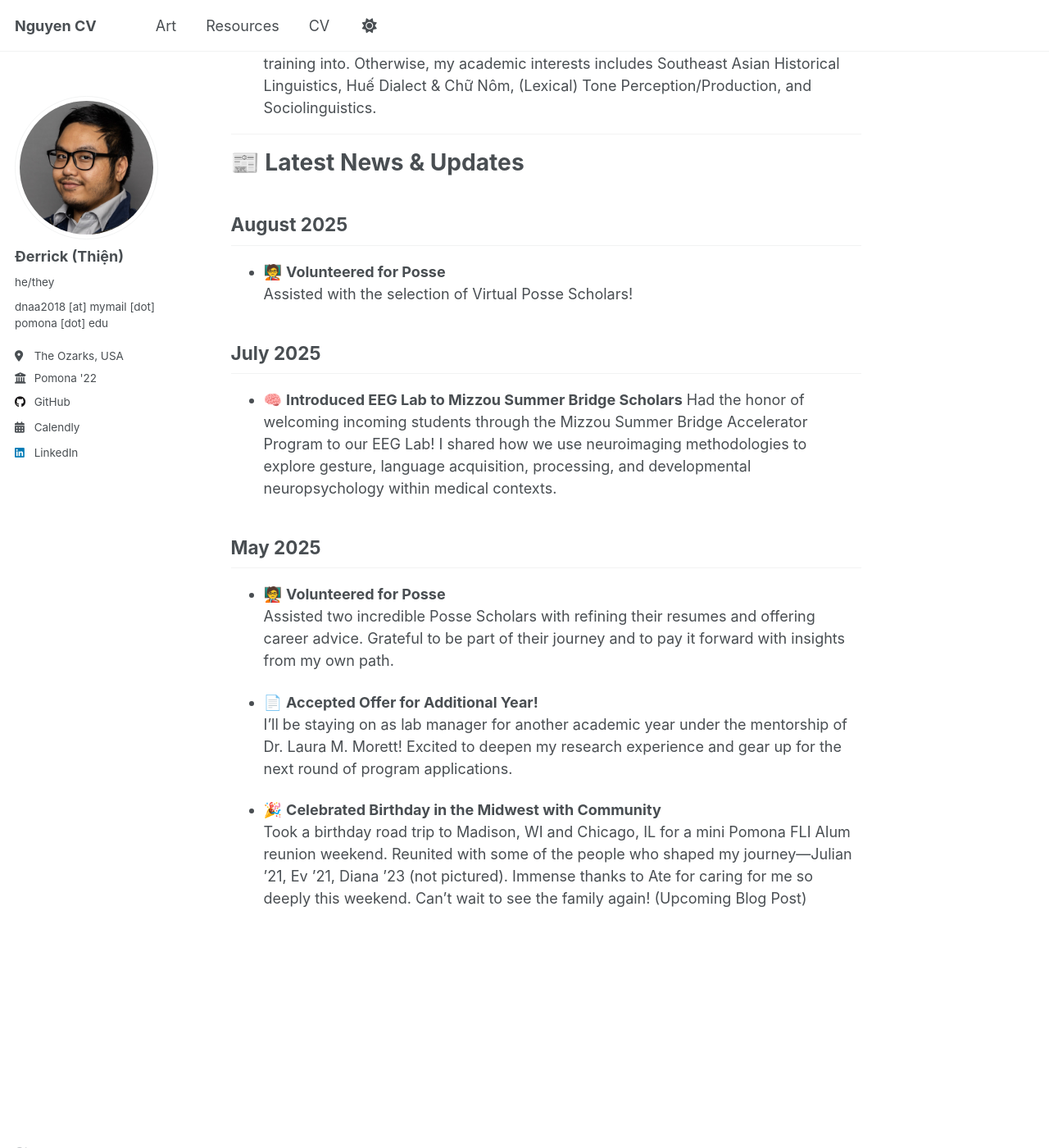
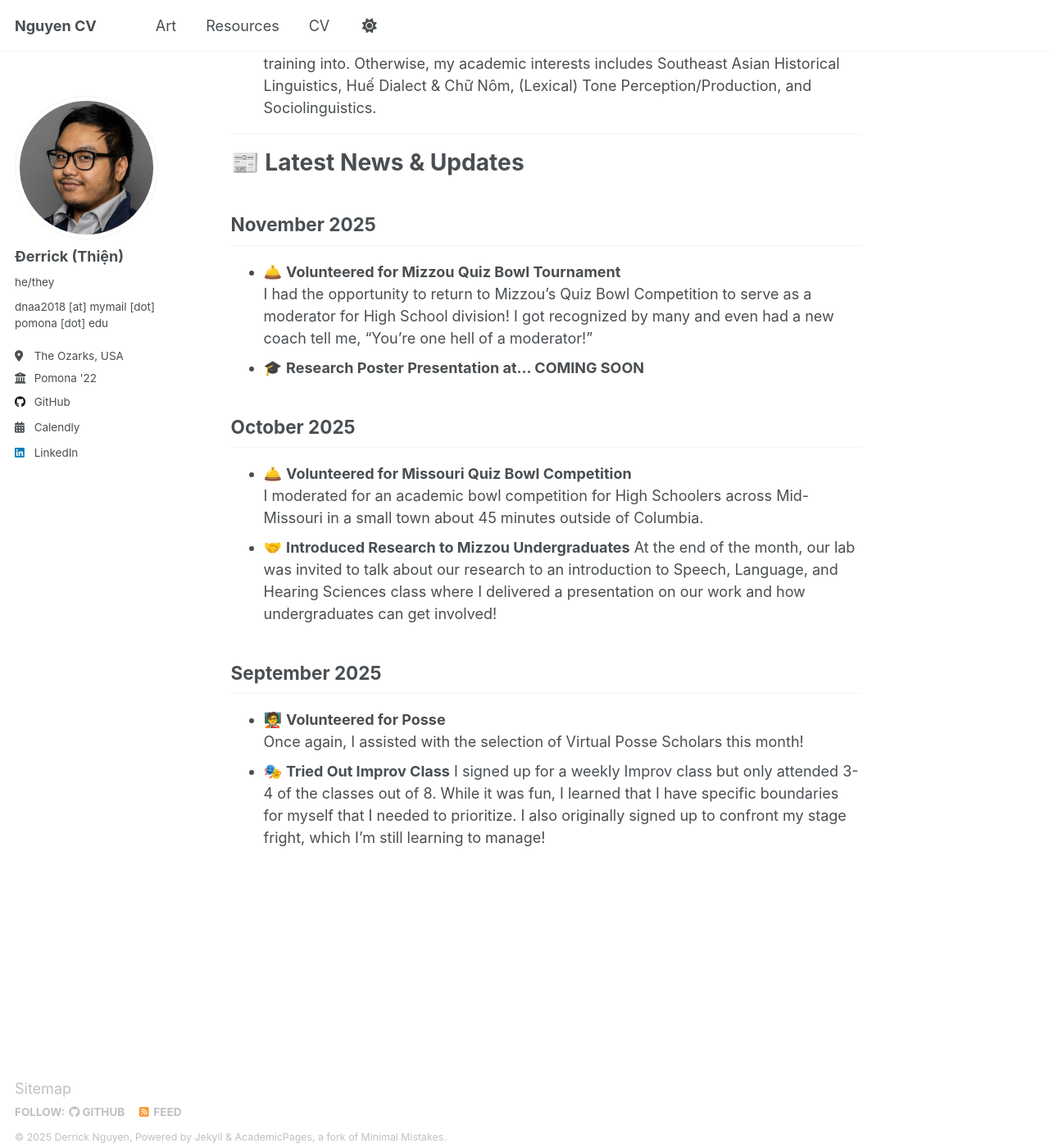
Before and after one commit to thienderrick/thienderrick.github.io, a Jekyll site: the page built from _pages/about.md, in a window 1280 px wide and 1400 px high, scrolled down 1101 px. Shown: the whole window at 82% size. Built offline with Jekyll 4.4.1, drawn with Linux system fonts in a browser that asks for light colours.

Commit message:
Revise latest news and updates in about.md
Updated the latest news section with new events and removed outdated entries.

```diff
--- a/_pages/about.md
+++ b/_pages/about.md
@@ -25,20 +25,19 @@ I completed my secondary education at a 🎓 multicultural public high school
 
 # 📰 Latest News & Updates
 
-## August 2025
+## November 2025
+- 🛎️ **Volunteered for Mizzou Quiz Bowl Tournament**
+  I had the opportunity to return to Mizzou's Quiz Bowl Competition to serve as a moderator for High School division! I got recognized by many and even had a new coach tell me, "You're one hell of a moderator!"
+- 🎓 **Research Poster Presentation at... COMING SOON**
+
+## October 2025
+- 🛎️ **Volunteered for Missouri Quiz Bowl Competition**
+  I moderated for an academic bowl competition for High Schoolers across Mid-Missouri in a small town about 45 minutes outside of Columbia.
+-  🤝 **Introduced Research to Mizzou Undergraduates**
+  At the end of the month, our lab was invited to talk about our research to an introduction to Speech, Language, and Hearing Sciences class where I delivered a presentation on our work and how undergraduates can get involved!
+
+## September 2025
 - 🧑‍🏫 **Volunteered for Posse**
-  Assisted with the selection of Virtual Posse Scholars!
-
-## July 2025
-- 🧠 **Introduced EEG Lab to Mizzou Summer Bridge Scholars**
-  Had the honor of welcoming incoming students through the Mizzou Summer Bridge Accelerator Program to our EEG Lab! I shared how we use neuroimaging methodologies to explore gesture, language acquisition, processing, and developmental neuropsychology within medical contexts.
-
-## May 2025
-- 🧑‍🏫 **Volunteered for Posse**
-  Assisted two incredible Posse Scholars with refining their resumes and offering career advice. Grateful to be part of their journey and to pay it forward with insights from my own path.
-
-- 📄 **Accepted Offer for Additional Year!**
-  I’ll be staying on as lab manager for another academic year under the mentorship of Dr. Laura M. Morett! Excited to deepen my research experience and gear up for the next round of program applications.
-
-- 🎉 **Celebrated Birthday in the Midwest with Community**
-  Took a birthday road trip to Madison, WI and Chicago, IL for a mini Pomona FLI Alum reunion weekend. Reunited with some of the people who shaped my journey—Julian ’21, Ev ’21, Diana ’23 (not pictured). Immense thanks to Ate for caring for me so deeply this weekend. Can’t wait to see the family again! (Upcoming Blog Post)
+  Once again, I assisted with the selection of Virtual Posse Scholars this month!
+- 🎭 **Tried Out Improv Class**
+  I signed up for a weekly Improv class but only attended 3-4 of the classes out of 8. While it was fun, I learned that I have specific boundaries for myself that I needed to prioritize. I also originally signed up to confront my stage fright, which I'm still learning to manage!
```
